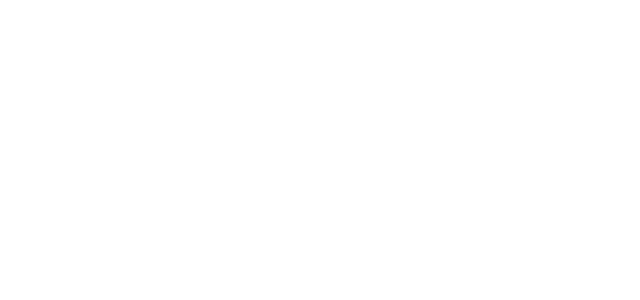
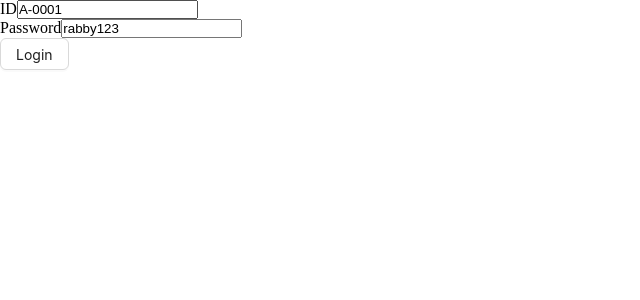
Before and after one commit to rabby4/ph-university-client, a React (Vite) app: page /login in a window 1280 px wide. Shown: the top 300 px of the page, without its empty margins (0-640 px from the left). Built offline with nearby package versions, Linux system fonts and the light colour scheme.

Commit message:
create authApi with redux, basic login page and decoded json web token

```diff
--- a/package.json
+++ b/package.json
@@ -12,6 +12,7 @@
   "dependencies": {
     "@reduxjs/toolkit": "^2.2.6",
     "antd": "^5.18.3",
+    "jwt-decode": "^4.0.0",
     "react": "^18.3.1",
     "react-dom": "^18.3.1",
     "react-hook-form": "^7.52.0",
--- a/src/pages/Login.tsx
+++ b/src/pages/Login.tsx
@@ -1,5 +1,49 @@
+/* eslint-disable @typescript-eslint/no-explicit-any */
+import { Button } from "antd"
+import { useForm } from "react-hook-form"
+import authApi from "../redux/features/auth/authApi"
+import { useAppDispatch } from "../redux/hooks"
+import { setUser } from "../redux/features/auth/authSlice"
+import { verifyToken } from "../utils/verifyToken"
+
 const Login = () => {
-	return <div></div>
+	const dispatch = useAppDispatch()
+
+	const { register, handleSubmit } = useForm({
+		defaultValues: {
+			userId: "A-0001",
+			password: "rabby123",
+		},
+	})
+
+	const [login, { error }] = authApi.useLoginMutation()
+
+	const onSubmit = async (data: any) => {
+		const userInfo = {
+			id: data.userId,
+			password: data.password,
+		}
+		const res = await login(userInfo).unwrap()
+		const user = verifyToken(res.data.accessToken)
+
+		dispatch(setUser({ user: user, token: res.data.accessToken }))
+	}
+
+	return (
+		<div>
+			<form onSubmit={handleSubmit(onSubmit)}>
+				<div>
+					<label htmlFor="id">ID</label>
+					<input type="text" id="id" {...register("userId")} />
+				</div>
+				<div>
+					<label htmlFor="password">Password</label>
+					<input type="text" id="password" {...register("password")} />
+				</div>
+				<Button htmlType="submit">Login</Button>
+			</form>
+		</div>
+	)
 }
 
 export default Login
--- /dev/null
+++ b/src/redux/api/baseApi.ts
@@ -0,0 +1,10 @@
+import { createApi, fetchBaseQuery } from "@reduxjs/toolkit/query/react"
+
+export const baseApi = createApi({
+	reducerPath: "baseApi",
+	baseQuery: fetchBaseQuery({
+		baseUrl: "http://localhost:5000/api/v1",
+		credentials: "include",
+	}),
+	endpoints: () => ({}),
+})
--- /dev/null
+++ b/src/redux/features/auth/authApi.ts
@@ -0,0 +1,15 @@
+import { baseApi } from "../../api/baseApi"
+
+const authApi = baseApi.injectEndpoints({
+	endpoints: (builder) => ({
+		login: builder.mutation({
+			query: (userInfo) => ({
+				url: "/auth/login",
+				method: "POST",
+				body: userInfo,
+			}),
+		}),
+	}),
+})
+
+export default authApi
--- /dev/null
+++ b/src/redux/features/auth/authSlice.ts
@@ -0,0 +1,30 @@
+import { createSlice } from "@reduxjs/toolkit"
+
+type TInitialState = {
+	user: null | object
+	token: null | string
+}
+
+const initialState: TInitialState = {
+	user: null,
+	token: null,
+}
+
+const authSlice = createSlice({
+	name: "auth",
+	initialState,
+	reducers: {
+		setUser: (state, action) => {
+			const { user, token } = action.payload
+			state.user = user
+			state.token = token
+		},
+		logout: (state) => {
+			state.user = null
+			state.token = null
+		},
+	},
+})
+
+export const { setUser, logout } = authSlice.actions
+export default authSlice.reducer
--- a/src/redux/store.ts
+++ b/src/redux/store.ts
@@ -1,7 +1,14 @@
 import { configureStore } from "@reduxjs/toolkit"
+import authSlice from "./features/auth/authSlice"
+import { baseApi } from "./api/baseApi"
 
 export const store = configureStore({
-	reducer: {},
+	reducer: {
+		[baseApi.reducerPath]: baseApi.reducer,
+		auth: authSlice,
+	},
+	middleware: (getDefaultMiddlewares) =>
+		getDefaultMiddlewares().concat(baseApi.middleware),
 })
 
 // Infer the `RootState` and `AppDispatch` types from the store itself
--- /dev/null
+++ b/src/utils/verifyToken.ts
@@ -0,0 +1,5 @@
+import { jwtDecode } from "jwt-decode"
+
+export const verifyToken = (token: string) => {
+	return jwtDecode(token)
+}
```
Also changed, not shown: tsconfig.app.json (indentation only), tsconfig.json (indentation only), 1 other file (tests, documents, lock files or other folders).
